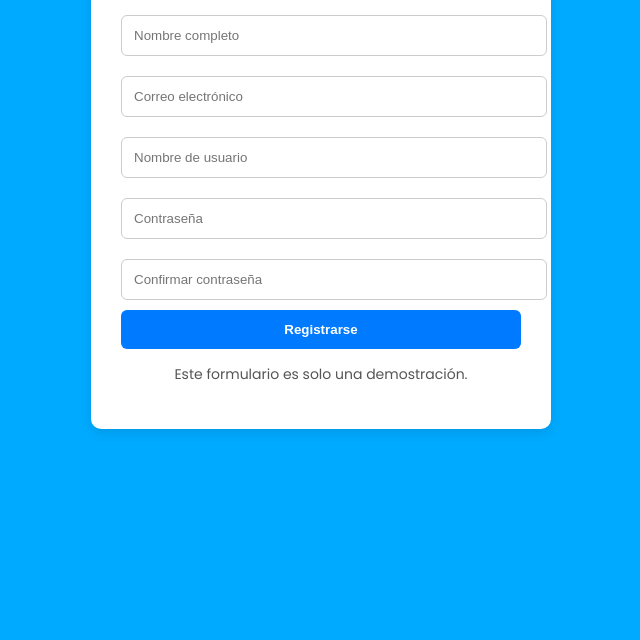
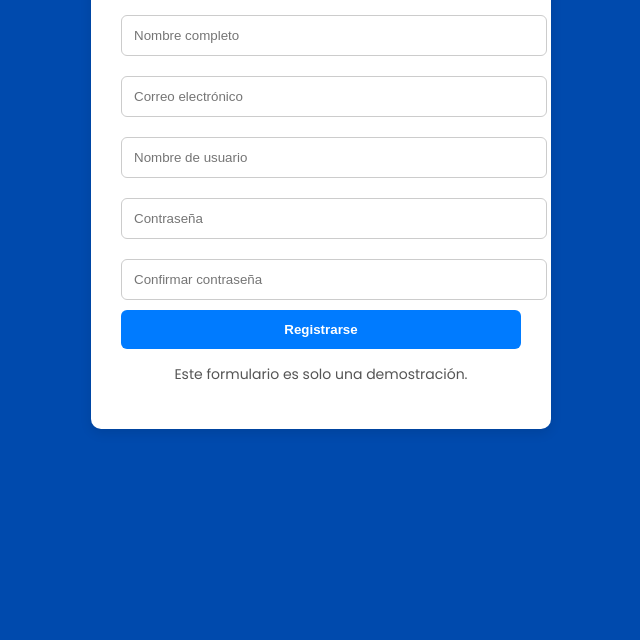
Before and after one commit to JoseZabala399/Portal-UNA, a plain HTML site: page registro.html in a window 1280 px wide. Shown: the part 160-800 px from the top of the page, without its empty margins (319-959 px from the left). Drawn offline with Linux system fonts and the light colour scheme.

Commit message:
Add files via upload

```diff
--- a/registro.html
+++ b/registro.html
@@ -7,7 +7,7 @@
   <style>
     body {
       font-family: 'Poppins', sans-serif;
-      background: #00aaff;
+      background:  #004aad;
       margin: 0;
       padding: 0;
     }
```
